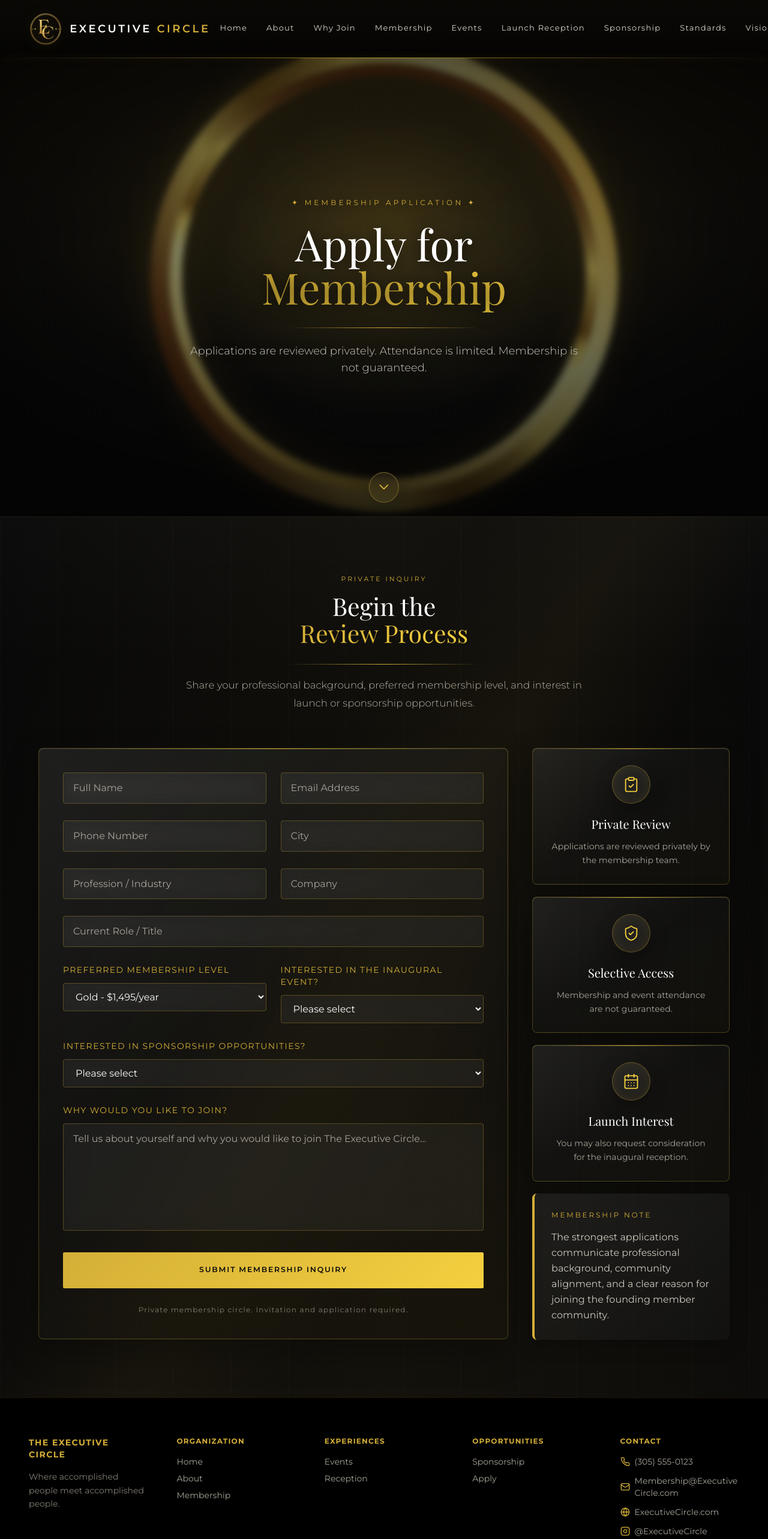
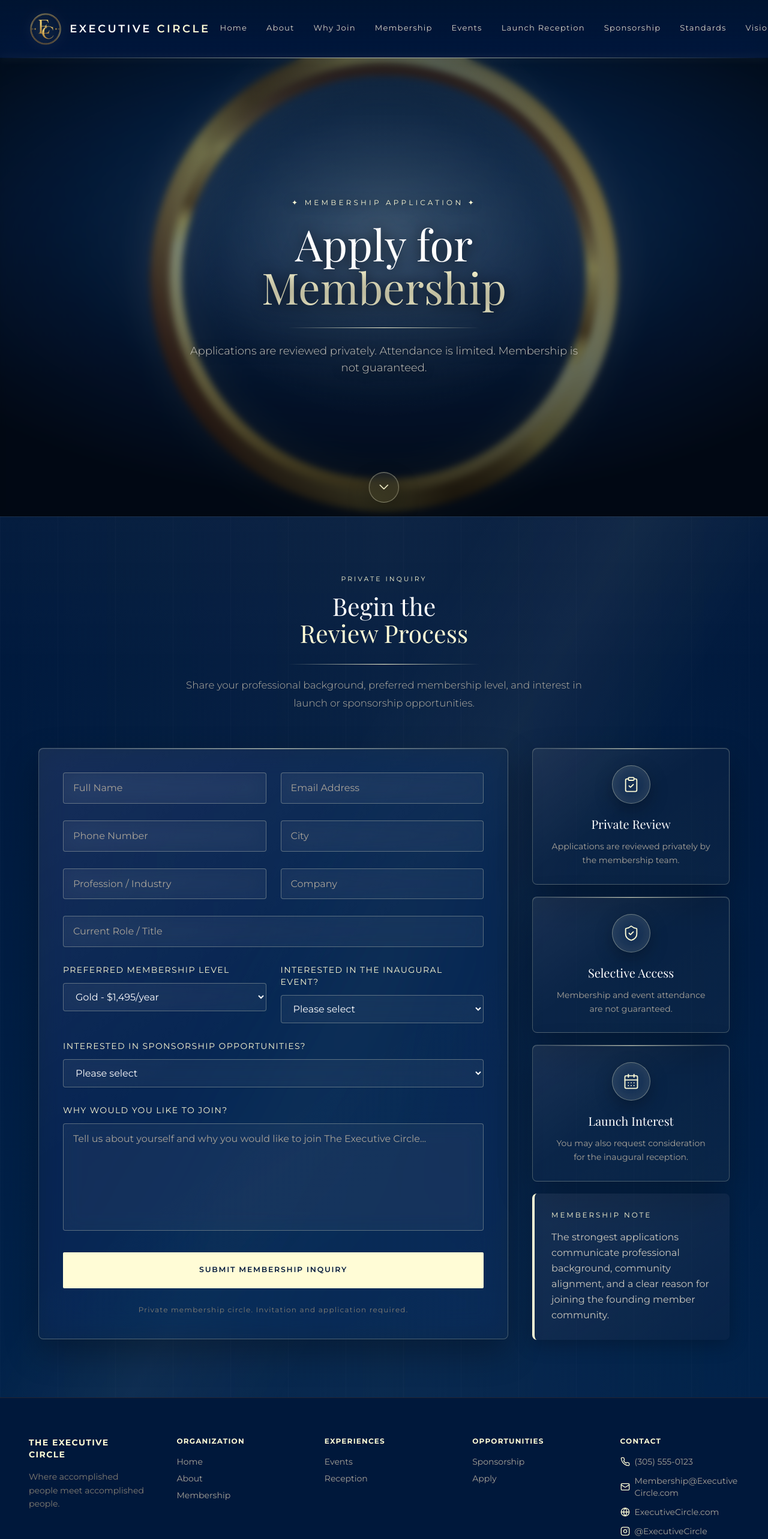
Before and after one commit to AlexanderAtlasLuthor/TheExecutiveCounsel, a React (Vite) app: page /apply in a window 1280 px wide. Shown: the top 2566 px of the page at 60% size. Built offline with nearby package versions, Linux system fonts and the light colour scheme.

Commit message:
Recolor site to navy/cream palette and enlarge home hero title

```diff
--- a/src/index.css
+++ b/src/index.css
@@ -8,7 +8,7 @@
   font-weight: 400;
 
   color: rgba(255, 255, 255, 0.87);
-  background-color: #0a0a0a;
+  background-color: #00183B;
 
   font-synthesis: none;
   text-rendering: optimizeLegibility;
@@ -30,7 +30,7 @@ body {
   margin: 0;
   min-width: 320px;
   min-height: 100vh;
-  background-color: #0a0a0a;
+  background-color: #00183B;
   color: #ffffff;
   font-family: 'Montserrat', 'Lato', system-ui, sans-serif;
 }
@@ -51,7 +51,7 @@ button {
 
 button:focus,
 button:focus-visible {
-  outline: 2px solid rgba(212, 175, 55, 0.5);
+  outline: 2px solid rgba(255, 252, 214, 0.5);
   outline-offset: 2px;
 }
 
@@ -61,31 +61,31 @@ button:focus-visible {
 }
 
 ::-webkit-scrollbar-track {
-  background: #0a0a0a;
+  background: #00183B;
 }
 
 ::-webkit-scrollbar-thumb {
-  background: #d4af37;
+  background: #FFFCD6;
   border-radius: 4px;
 }
 
 ::-webkit-scrollbar-thumb:hover {
-  background: #f4d03f;
+  background: #FFFCD6;
 }
 
 /* ===== Shared Luxury "Web Style" (applies to every page) ===== */
-.gold-text { color: #d4af37; }
+.gold-text { color: #FFFCD6; }
 .gold-accent {
-  background: linear-gradient(135deg, #d4af37 0%, #f4d03f 100%);
+  background: linear-gradient(135deg, #FFFCD6 0%, #FFFCD6 100%);
   -webkit-background-clip: text;
   -webkit-text-fill-color: transparent;
   background-clip: text;
 }
-.gold-border { border-color: #d4af37; }
+.gold-border { border-color: #FFFCD6; }
 
 .btn-gold {
-  background: linear-gradient(135deg, #d4af37 0%, #f4d03f 100%);
-  color: #0a0a0a;
+  background: linear-gradient(135deg, #FFFCD6 0%, #FFFCD6 100%);
+  color: #00183B;
   font-weight: 600;
   letter-spacing: 0.1em;
   transition: all 0.3s cubic-bezier(0.34, 1.56, 0.64, 1);
@@ -95,12 +95,12 @@ button:focus-visible {
 
 .btn-gold:hover {
   transform: translateY(-2px);
-  box-shadow: 0 20px 40px rgba(212, 175, 55, 0.3);
+  box-shadow: 0 20px 40px rgba(255, 252, 214, 0.3);
 }
 
 .btn-outline {
-  border: 2px solid #d4af37;
-  color: #d4af37;
+  border: 2px solid #FFFCD6;
+  color: #FFFCD6;
   background: transparent;
   font-weight: 600;
   letter-spacing: 0.1em;
@@ -109,16 +109,16 @@ button:focus-visible {
 }
 
 .btn-outline:hover {
-  background: #d4af37;
-  color: #0a0a0a;
+  background: #FFFCD6;
+  color: #00183B;
   transform: translateY(-2px);
-  box-shadow: 0 20px 40px rgba(212, 175, 55, 0.3);
+  box-shadow: 0 20px 40px rgba(255, 252, 214, 0.3);
 }
 
 .membership-card {
-  background: linear-gradient(135deg, rgba(18, 18, 18, 0.74) 0%, rgba(34, 31, 25, 0.62) 100%);
+  background: linear-gradient(135deg, rgba(0, 24, 59, 0.74) 0%, rgba(18, 38, 70, 0.62) 100%);
   backdrop-filter: blur(10px);
-  border: 1px solid rgba(212, 175, 55, 0.25);
+  border: 1px solid rgba(255, 252, 214, 0.25);
   border-radius: 8px;
   box-shadow: 0 8px 32px rgba(0, 0, 0, 0.3), inset 0 1px 0 rgba(255, 255, 255, 0.05);
   transition: all 0.4s cubic-bezier(0.34, 1.56, 0.64, 1);
@@ -126,43 +126,43 @@ button:focus-visible {
 }
 
 .membership-card:hover {
-  border-color: #d4af37;
+  border-color: #FFFCD6;
   transform: translateY(-8px);
-  box-shadow: 0 30px 60px rgba(212, 175, 55, 0.25), inset 0 1px 0 rgba(255, 255, 255, 0.1);
+  box-shadow: 0 30px 60px rgba(255, 252, 214, 0.25), inset 0 1px 0 rgba(255, 255, 255, 0.1);
 }
 
 .membership-card.featured {
-  border: 2px solid #d4af37;
-  background: linear-gradient(135deg, rgba(30, 25, 15, 0.8) 0%, rgba(40, 37, 25, 0.8) 100%);
+  border: 2px solid #FFFCD6;
+  background: linear-gradient(135deg, rgba(16, 36, 70, 0.8) 0%, rgba(22, 44, 80, 0.8) 100%);
 }
 
 .membership-card.featured:hover {
   transform: translateY(-8px);
-  box-shadow: 0 40px 80px rgba(212, 175, 55, 0.3), inset 0 1px 0 rgba(255, 255, 255, 0.1);
+  box-shadow: 0 40px 80px rgba(255, 252, 214, 0.3), inset 0 1px 0 rgba(255, 255, 255, 0.1);
 }
 
 .feature-card {
-  background: linear-gradient(135deg, rgba(18, 18, 18, 0.58) 0%, rgba(34, 31, 25, 0.48) 100%);
+  background: linear-gradient(135deg, rgba(0, 24, 59, 0.58) 0%, rgba(18, 38, 70, 0.48) 100%);
   backdrop-filter: blur(10px);
-  border: 1px solid rgba(212, 175, 55, 0.2);
+  border: 1px solid rgba(255, 252, 214, 0.2);
   border-radius: 8px;
   box-shadow: 0 8px 32px rgba(0, 0, 0, 0.2), inset 0 1px 0 rgba(255, 255, 255, 0.05);
   transition: all 0.4s;
 }
 
 .feature-card:hover {
-  border-color: #d4af37;
+  border-color: #FFFCD6;
   transform: translateY(-4px);
-  box-shadow: 0 15px 40px rgba(212, 175, 55, 0.2), inset 0 1px 0 rgba(255, 255, 255, 0.1);
+  box-shadow: 0 15px 40px rgba(255, 252, 214, 0.2), inset 0 1px 0 rgba(255, 255, 255, 0.1);
 }
 
 .event-card {
-  background: linear-gradient(135deg, rgba(18, 18, 18, 0.66) 0%, rgba(34, 31, 25, 0.56) 100%);
+  background: linear-gradient(135deg, rgba(0, 24, 59, 0.66) 0%, rgba(18, 38, 70, 0.56) 100%);
   backdrop-filter: blur(10px);
-  border-left: 4px solid #d4af37;
-  border-top: 1px solid rgba(212, 175, 55, 0.2);
-  border-right: 1px solid rgba(212, 175, 55, 0.2);
-  border-bottom: 1px solid rgba(212, 175, 55, 0.2);
+  border-left: 4px solid #FFFCD6;
+  border-top: 1px solid rgba(255, 252, 214, 0.2);
+  border-right: 1px solid rgba(255, 252, 214, 0.2);
+  border-bottom: 1px solid rgba(255, 252, 214, 0.2);
   border-radius: 8px;
   box-shadow: 0 8px 32px rgba(0, 0, 0, 0.2), inset 0 1px 0 rgba(255, 255, 255, 0.05);
   transition: all 0.4s;
@@ -170,48 +170,48 @@ button:focus-visible {
 
 .event-card:hover {
   transform: translateY(-4px);
-  box-shadow: 0 20px 50px rgba(212, 175, 55, 0.25), inset 0 1px 0 rgba(255, 255, 255, 0.1);
-  border-left-color: #f4d03f;
+  box-shadow: 0 20px 50px rgba(255, 252, 214, 0.25), inset 0 1px 0 rgba(255, 255, 255, 0.1);
+  border-left-color: #FFFCD6;
 }
 
 .founding-card {
-  background: linear-gradient(135deg, rgba(18, 18, 18, 0.66) 0%, rgba(34, 31, 25, 0.56) 100%);
+  background: linear-gradient(135deg, rgba(0, 24, 59, 0.66) 0%, rgba(18, 38, 70, 0.56) 100%);
   backdrop-filter: blur(10px);
-  border: 1px solid rgba(212, 175, 55, 0.25);
+  border: 1px solid rgba(255, 252, 214, 0.25);
   border-radius: 8px;
   box-shadow: 0 8px 32px rgba(0, 0, 0, 0.3), inset 0 1px 0 rgba(255, 255, 255, 0.05);
   transition: all 0.4s;
 }
 
 .founding-card:hover {
-  border-color: #d4af37;
+  border-color: #FFFCD6;
   transform: translateY(-4px);
-  box-shadow: 0 15px 50px rgba(212, 175, 55, 0.25), inset 0 1px 0 rgba(255, 255, 255, 0.1);
+  box-shadow: 0 15px 50px rgba(255, 252, 214, 0.25), inset 0 1px 0 rgba(255, 255, 255, 0.1);
 }
 
 .sponsor-card {
-  background: linear-gradient(135deg, rgba(18, 18, 18, 0.66) 0%, rgba(34, 31, 25, 0.56) 100%);
+  background: linear-gradient(135deg, rgba(0, 24, 59, 0.66) 0%, rgba(18, 38, 70, 0.56) 100%);
   backdrop-filter: blur(10px);
-  border: 1px solid rgba(212, 175, 55, 0.2);
+  border: 1px solid rgba(255, 252, 214, 0.2);
   border-radius: 8px;
   box-shadow: 0 8px 32px rgba(0, 0, 0, 0.2), inset 0 1px 0 rgba(255, 255, 255, 0.05);
   transition: all 0.4s;
 }
 
 .sponsor-card:hover {
-  border-color: #d4af37;
+  border-color: #FFFCD6;
   transform: translateY(-4px);
-  box-shadow: 0 20px 40px rgba(212, 175, 55, 0.2), inset 0 1px 0 rgba(255, 255, 255, 0.1);
+  box-shadow: 0 20px 40px rgba(255, 252, 214, 0.2), inset 0 1px 0 rgba(255, 255, 255, 0.1);
 }
 
 .divider {
   height: 1px;
-  background: linear-gradient(90deg, transparent, #d4af37, transparent);
+  background: linear-gradient(90deg, transparent, #FFFCD6, transparent);
 }
 
 .input-field {
-  background: rgba(212, 175, 55, 0.05);
-  border: 1px solid rgba(212, 175, 55, 0.3);
+  background: rgba(255, 252, 214, 0.05);
+  border: 1px solid rgba(255, 252, 214, 0.3);
   color: white;
   padding: 0.75rem 1rem;
   border-radius: 4px;
@@ -222,9 +222,9 @@ button:focus-visible {
 
 .input-field:focus {
   outline: none;
-  border-color: #d4af37;
-  box-shadow: 0 0 10px rgba(212, 175, 55, 0.3);
-  background: rgba(212, 175, 55, 0.1);
+  border-color: #FFFCD6;
+  box-shadow: 0 0 10px rgba(255, 252, 214, 0.3);
+  background: rgba(255, 252, 214, 0.1);
 }
 
 .fade-in {
@@ -248,9 +248,9 @@ button:focus-visible {
 }
 
 .success-message {
-  background: linear-gradient(135deg, rgba(18, 18, 18, 0.74) 0%, rgba(34, 31, 25, 0.62) 100%);
+  background: linear-gradient(135deg, rgba(0, 24, 59, 0.74) 0%, rgba(18, 38, 70, 0.62) 100%);
   backdrop-filter: blur(10px);
-  border: 1px solid #d4af37;
+  border: 1px solid #FFFCD6;
   border-radius: 12px;
   padding: 2rem;
   text-align: center;
@@ -265,7 +265,7 @@ button:focus-visible {
 
 /* ===== Premium Header ===== */
 .site-header {
-  background: linear-gradient(180deg, rgba(10, 9, 6, 0.92) 0%, rgba(10, 9, 6, 0.72) 55%, rgba(10, 9, 6, 0.42) 100%);
+  background: linear-gradient(180deg, rgba(0, 20, 48, 0.92) 0%, rgba(0, 20, 48, 0.72) 55%, rgba(0, 20, 48, 0.42) 100%);
   backdrop-filter: blur(20px) saturate(140%);
   -webkit-backdrop-filter: blur(20px) saturate(140%);
   transition: background 0.4s ease;
@@ -274,17 +274,17 @@ button:focus-visible {
 .header-divider {
   height: 1px;
   width: 100%;
-  background: linear-gradient(90deg, transparent 0%, rgba(212, 175, 55, 0.55) 35%, rgba(244, 208, 63, 0.7) 50%, rgba(212, 175, 55, 0.55) 65%, transparent 100%);
-  box-shadow: 0 0 14px rgba(212, 175, 55, 0.35);
+  background: linear-gradient(90deg, transparent 0%, rgba(255, 252, 214, 0.55) 35%, rgba(255, 252, 214, 0.7) 50%, rgba(255, 252, 214, 0.55) 65%, transparent 100%);
+  box-shadow: 0 0 14px rgba(255, 252, 214, 0.35);
 }
 
 .header-mark {
-  filter: drop-shadow(0 2px 10px rgba(212, 175, 55, 0.28));
+  filter: drop-shadow(0 2px 10px rgba(255, 252, 214, 0.28));
   transition: filter 0.4s ease, transform 0.4s ease;
 }
 
 .header-mark:hover {
-  filter: drop-shadow(0 2px 16px rgba(212, 175, 55, 0.45));
+  filter: drop-shadow(0 2px 16px rgba(255, 252, 214, 0.45));
   transform: scale(1.04);
 }
 
@@ -308,19 +308,19 @@ button:focus-visible {
   bottom: -1px;
   width: 0;
   height: 1px;
-  background: linear-gradient(90deg, #d4af37, #f4d03f);
+  background: linear-gradient(90deg, #FFFCD6, #FFFCD6);
   transition: width 0.35s cubic-bezier(0.4, 0, 0.2, 1);
 }
 
-.nav-link:hover { color: #f4d03f; }
+.nav-link:hover { color: #FFFCD6; }
 .nav-link:hover::after { width: 100%; }
-.nav-link.active { color: #f4d03f; }
+.nav-link.active { color: #FFFCD6; }
 .nav-link.active::after { width: 100%; }
 
 .nav-rule {
   width: 1px;
   height: 24px;
-  background: linear-gradient(180deg, transparent, rgba(212, 175, 55, 0.5), transparent);
+  background: linear-gradient(180deg, transparent, rgba(255, 252, 214, 0.5), transparent);
 }
 
 /* ===== Hero ===== */
@@ -332,12 +332,12 @@ button:focus-visible {
 .hero-overlay {
   background:
     radial-gradient(ellipse 70% 55% at 50% 42%, rgba(0, 0, 0, 0) 0%, rgba(0, 0, 0, 0.45) 70%, rgba(0, 0, 0, 0.7) 100%),
-    radial-gradient(circle at 50% 34%, rgba(212, 175, 55, 0.12) 0%, transparent 42%);
+    radial-gradient(circle at 50% 34%, rgba(255, 252, 214, 0.12) 0%, transparent 42%);
   pointer-events: none;
 }
 
 .hero-logo-glow {
-  filter: drop-shadow(0 0 45px rgba(212, 175, 55, 0.22)) drop-shadow(0 8px 30px rgba(0, 0, 0, 0.6));
+  filter: drop-shadow(0 0 45px rgba(255, 252, 214, 0.22)) drop-shadow(0 8px 30px rgba(0, 0, 0, 0.6));
 }
 
 .hero-title { text-shadow: 0 2px 24px rgba(0, 0, 0, 0.85); }
@@ -353,9 +353,9 @@ button:focus-visible {
   display: inline-flex;
   align-items: center;
   justify-content: center;
-  color: #f4d03f;
+  color: #FFFCD6;
   background: rgba(255, 255, 255, 0.045);
-  border: 1px solid rgba(212, 175, 55, 0.42);
+  border: 1px solid rgba(255, 252, 214, 0.42);
   border-radius: 999px;
   box-shadow: 0 16px 35px rgba(0, 0, 0, 0.36), inset 0 1px 0 rgba(255, 255, 255, 0.12);
   backdrop-filter: blur(18px) saturate(150%);
@@ -365,8 +365,8 @@ button:focus-visible {
 }
 
 .hero-next-button:hover {
-  border-color: rgba(244, 208, 63, 0.78);
-  box-shadow: 0 20px 42px rgba(212, 175, 55, 0.18), inset 0 1px 0 rgba(255, 255, 255, 0.16);
+  border-color: rgba(255, 252, 214, 0.78);
+  box-shadow: 0 20px 42px rgba(255, 252, 214, 0.18), inset 0 1px 0 rgba(255, 255, 255, 0.16);
   transform: translateX(-50%) translateY(3px);
 }
 
@@ -384,13 +384,13 @@ button:focus-visible {
   align-items: center;
   justify-content: center;
   background:
-    radial-gradient(ellipse 80% 70% at 50% 38%, rgba(212, 175, 55, 0.12) 0%, transparent 56%),
-    linear-gradient(180deg, #15110a 0%, #080808 70%, #0a0a0a 100%);
+    radial-gradient(ellipse 80% 70% at 50% 38%, rgba(255, 252, 214, 0.12) 0%, transparent 56%),
+    linear-gradient(180deg, #012a5e 0%, #00183B 70%, #00183B 100%);
 }
 
 .page-banner-ring {
   opacity: 0.62;
-  filter: drop-shadow(0 0 35px rgba(212, 175, 55, 0.22));
+  filter: drop-shadow(0 0 35px rgba(255, 252, 214, 0.22));
 }
 
 /* ===== Shared section system ===== */
@@ -400,25 +400,25 @@ button:focus-visible {
   padding: 4.75rem 1.5rem;
   background:
     repeating-linear-gradient(90deg, rgba(255, 255, 255, 0.018) 0 1px, transparent 1px 96px),
-    linear-gradient(120deg, transparent 0%, transparent 38%, rgba(212, 175, 55, 0.045) 50%, transparent 62%, transparent 100%),
+    linear-gradient(120deg, transparent 0%, transparent 38%, rgba(255, 252, 214, 0.045) 50%, transparent 62%, transparent 100%),
     linear-gradient(180deg, rgba(255, 255, 255, 0.018), transparent 16rem),
-    linear-gradient(180deg, #080808 0%, #0d0c0a 100%);
+    linear-gradient(180deg, #00183B 0%, #01224a 100%);
 }
 
 .brand-section-alt {
   background:
     repeating-linear-gradient(90deg, rgba(255, 255, 255, 0.018) 0 1px, transparent 1px 96px),
-    linear-gradient(120deg, transparent 0%, transparent 38%, rgba(212, 175, 55, 0.045) 50%, transparent 62%, transparent 100%),
+    linear-gradient(120deg, transparent 0%, transparent 38%, rgba(255, 252, 214, 0.045) 50%, transparent 62%, transparent 100%),
     linear-gradient(180deg, rgba(255, 255, 255, 0.018), transparent 16rem),
-    linear-gradient(180deg, #080808 0%, #0d0c0a 100%);
+    linear-gradient(180deg, #00183B 0%, #01224a 100%);
 }
 
 .brand-section-deep {
   background:
     repeating-linear-gradient(90deg, rgba(255, 255, 255, 0.018) 0 1px, transparent 1px 96px),
-    linear-gradient(120deg, transparent 0%, transparent 38%, rgba(212, 175, 55, 0.045) 50%, transparent 62%, transparent 100%),
+    linear-gradient(120deg, transparent 0%, transparent 38%, rgba(255, 252, 214, 0.045) 50%, transparent 62%, transparent 100%),
     linear-gradient(180deg, rgba(255, 255, 255, 0.018), transparent 16rem),
-    linear-gradient(180deg, #080808 0%, #0d0c0a 100%);
+    linear-gradient(180deg, #00183B 0%, #01224a 100%);
 }
 
 .brand-section::before {
@@ -426,8 +426,8 @@ button:focus-visible {
   position: absolute;
   inset: 0;
   background:
-    linear-gradient(90deg, transparent 0%, rgba(212, 175, 55, 0.035) 50%, transparent 100%),
-    linear-gradient(180deg, rgba(212, 175, 55, 0.16) 0, transparent 1px);
+    linear-gradient(90deg, transparent 0%, rgba(255, 252, 214, 0.035) 50%, transparent 100%),
+    linear-gradient(180deg, rgba(255, 252, 214, 0.16) 0, transparent 1px);
   pointer-events: none;
 }
 
@@ -438,7 +438,7 @@ button:focus-visible {
 }
 
 .section-eyebrow {
-  color: #d4af37;
+  color: #FFFCD6;
   font-size: 0.68rem;
   letter-spacing: 0.28em;
   text-transform: uppercase;
@@ -465,9 +465,9 @@ button:focus-visible {
   position: relative;
   overflow: hidden;
   background:
-    linear-gradient(145deg, rgba(255, 255, 255, 0.085), rgba(255, 255, 255, 0.026) 46%, rgba(212, 175, 55, 0.035)),
-    rgba(10, 10, 10, 0.34);
-  border: 1px solid rgba(244, 208, 63, 0.24);
+    linear-gradient(145deg, rgba(255, 255, 255, 0.085), rgba(255, 255, 255, 0.026) 46%, rgba(255, 252, 214, 0.035)),
+    rgba(0, 24, 59, 0.34);
+  border: 1px solid rgba(255, 252, 214, 0.24);
   border-radius: 8px;
   box-shadow: 0 22px 55px rgba(0, 0, 0, 0.28), inset 0 1px 0 rgba(255, 255, 255, 0.12);
   backdrop-filter: blur(22px) saturate(145%);
@@ -482,13 +482,13 @@ button:focus-visible {
   left: 1.5rem;
   right: 1.5rem;
   height: 1px;
-  background: linear-gradient(90deg, transparent, rgba(244, 208, 63, 0.72), transparent);
+  background: linear-gradient(90deg, transparent, rgba(255, 252, 214, 0.72), transparent);
 }
 
 .brand-card:hover {
-  border-color: rgba(244, 208, 63, 0.75);
+  border-color: rgba(255, 252, 214, 0.75);
   transform: translateY(-4px);
-  box-shadow: 0 26px 60px rgba(212, 175, 55, 0.16), inset 0 1px 0 rgba(255, 255, 255, 0.16);
+  box-shadow: 0 26px 60px rgba(255, 252, 214, 0.16), inset 0 1px 0 rgba(255, 255, 255, 0.16);
 }
 
 .icon-badge {
@@ -497,13 +497,13 @@ button:focus-visible {
   display: inline-flex;
   align-items: center;
   justify-content: center;
-  color: #f4d03f;
-  border: 1px solid rgba(212, 175, 55, 0.38);
+  color: #FFFCD6;
+  border: 1px solid rgba(255, 252, 214, 0.38);
   border-radius: 999px;
   background: rgba(255, 255, 255, 0.045);
   backdrop-filter: blur(18px) saturate(150%);
   -webkit-backdrop-filter: blur(18px) saturate(150%);
-  box-shadow: inset 0 0 24px rgba(212, 175, 55, 0.12), 0 10px 30px rgba(0, 0, 0, 0.28);
+  box-shadow: inset 0 0 24px rgba(255, 252, 214, 0.12), 0 10px 30px rgba(0, 0, 0, 0.28);
 }
 
 .brand-pill {
@@ -511,7 +511,7 @@ button:focus-visible {
   display: inline-flex;
   align-items: center;
   justify-content: center;
-  border: 1px solid rgba(212, 175, 55, 0.28);
+  border: 1px solid rgba(255, 252, 214, 0.28);
   border-radius: 999px;
   background: rgba(255, 255, 255, 0.04);
   color: #d8d3c8;
@@ -527,10 +527,10 @@ button:focus-visible {
 }
 
 .quote-panel {
-  border-left: 4px solid #d4af37;
+  border-left: 4px solid #FFFCD6;
   background:
     linear-gradient(145deg, rgba(255, 255, 255, 0.075), rgba(255, 255, 255, 0.026)),
-    rgba(10, 10, 10, 0.36);
+    rgba(0, 24, 59, 0.36);
   border-radius: 8px;
   box-shadow: 0 8px 32px rgba(0, 0, 0, 0.24);
   backdrop-filter: blur(22px) saturate(145%);
@@ -544,22 +544,22 @@ button:focus-visible {
 .sponsor-card,
 .success-message {
   background:
-    linear-gradient(145deg, rgba(255, 255, 255, 0.082), rgba(255, 255, 255, 0.024) 48%, rgba(212, 175, 55, 0.032)),
-    rgba(9, 9, 9, 0.35);
-  border-color: rgba(244, 208, 63, 0.24);
+    linear-gradient(145deg, rgba(255, 255, 255, 0.082), rgba(255, 255, 255, 0.024) 48%, rgba(255, 252, 214, 0.032)),
+    rgba(0, 24, 59, 0.35);
+  border-color: rgba(255, 252, 214, 0.24);
   box-shadow: 0 22px 55px rgba(0, 0, 0, 0.28), inset 0 1px 0 rgba(255, 255, 255, 0.12);
   backdrop-filter: blur(22px) saturate(145%);
   -webkit-backdrop-filter: blur(22px) saturate(145%);
 }
 
 .event-card {
-  border-left-color: rgba(212, 175, 55, 0.72);
+  border-left-color: rgba(255, 252, 214, 0.72);
 }
 
 .membership-card.featured {
   background:
-    linear-gradient(145deg, rgba(255, 255, 255, 0.10), rgba(255, 255, 255, 0.028) 48%, rgba(212, 175, 55, 0.055)),
-    rgba(13, 12, 9, 0.42);
+    linear-gradient(145deg, rgba(255, 255, 255, 0.10), rgba(255, 255, 255, 0.028) 48%, rgba(255, 252, 214, 0.055)),
+    rgba(2, 26, 60, 0.42);
 }
 
 .input-field {
--- a/src/pages/Home.jsx
+++ b/src/pages/Home.jsx
@@ -50,13 +50,13 @@ const experienceCards = [
 export default function Home() {
   return (
     <>
-      <section className="site-hero relative flex items-center justify-center pt-12 pb-14 overflow-hidden bg-gradient-to-b from-[#15110a] via-black to-black">
+      <section className="site-hero relative flex items-center justify-center pt-12 pb-14 overflow-hidden bg-gradient-to-b from-[#012a5e] via-black to-black">
         <img
           src="/gold-circle-hero.png"
           alt=""
           aria-hidden="true"
           className="absolute top-[40%] md:top-1/2 left-1/2 w-[26rem] sm:w-[36rem] md:w-[52rem] lg:w-[58rem] aspect-square object-contain pointer-events-none select-none"
-          style={{ animation: 'heroCircleFloat 9s ease-in-out infinite', filter: 'drop-shadow(0 0 35px rgba(212, 175, 55, 0.25))' }}
+          style={{ animation: 'heroCircleFloat 9s ease-in-out infinite', filter: 'drop-shadow(0 0 35px rgba(255, 252, 214, 0.25))' }}
         />
 
         <div className="absolute inset-0 hero-glass z-[1]" aria-hidden="true" />
@@ -71,7 +71,7 @@ export default function Home() {
               alt="The Executive Circle"
               className="hero-logo-glow w-28 sm:w-36 md:w-44 h-auto"
             />
-            <span className="mt-5 md:mt-6 tracking-[0.25em] text-xl sm:text-2xl md:text-3xl font-light" style={{ fontFamily: "'Playfair Display', Georgia, serif" }}>
+            <span className="mt-5 md:mt-6 tracking-[0.25em] text-2xl sm:text-4xl md:text-5xl font-light" style={{ fontFamily: "'Playfair Display', Georgia, serif" }}>
               <span className="text-white">THE EXECUTIVE</span>{' '}
               <span className="gold-accent">CIRCLE</span>
             </span>
--- a/tailwind.config.js
+++ b/tailwind.config.js
@@ -8,9 +8,10 @@ export default {
   theme: {
     extend: {
       colors: {
-        gold: '#d4af37',
-        'gold-light': '#f4d03f',
-        charcoal: '#1a1a1a',
+        gold: '#FFFCD6',
+        'gold-light': '#FFFCD6',
+        black: '#00183B',
+        charcoal: '#0a1f3f',
         // Warm neutral grays (no blue tint) — pure black & gold palette
         gray: {
           50: '#faf9f7',
```
